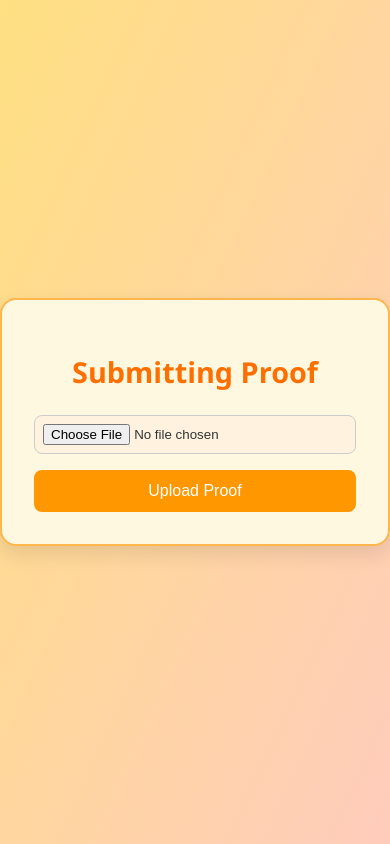
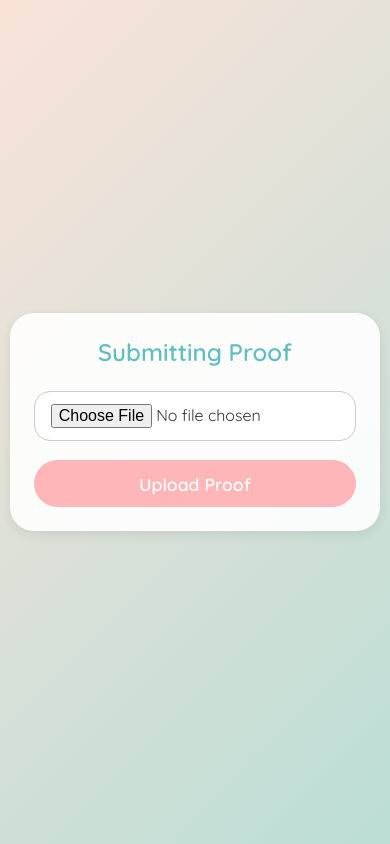
Before and after one commit to m1orez/summer-bingo, a plain HTML site: page pages/taskProof.html in a window 390 px wide. Drawn offline with Linux system fonts and the light colour scheme.

```diff
--- a/styles/taskProof.css
+++ b/styles/taskProof.css
@@ -1,70 +1,94 @@
-/* taskProof.css */
+@import url('https://fonts.googleapis.com/css2?family=Quicksand:wght@400;600&display=swap');
+
+* {
+  margin: 0;
+  padding: 0;
+  box-sizing: border-box;
+  font-family: 'Quicksand', sans-serif;
+}
 
 body {
-    margin: 0;
-    font-family: 'Segoe UI', Tahoma, Geneva, Verdana, sans-serif;
-    background: linear-gradient(to bottom right, #ffe082, #ffccbc);
-    color: #333;
   display: flex;
   justify-content: center;
   align-items: center;
   height: 100vh;
+  background: linear-gradient(135deg, #FAE3D9, #BBDED6);
+  color: #333;
 }
 
 .proof-container {
-    background: #fff8e1;
-    border: 2px solid #ffb74d;
-    border-radius: 16px;
+  width: 90%;
+  max-width: 450px;
+  background-color: rgba(255, 255, 255, 0.9);
+  border-radius: 1.5rem;
   padding: 2rem;
-    max-width: 400px;
-    width: 90%;
-    box-shadow: 0 8px 20px rgba(0, 0, 0, 0.1);
+  box-shadow: 0 4px 12px rgba(0, 0, 0, 0.08);
   text-align: center;
 }
 
 #task-title {
-    font-size: 1.8rem;
-    color: #ff6f00;
+  font-size: 2rem;
+  color: #61C0BF;
   margin-bottom: 1rem;
 }
 
 #task-desc {
   font-size: 1rem;
+  color: #555;
   margin-bottom: 1.5rem;
-    color: #666;
 }
 
 form {
   display: flex;
   flex-direction: column;
-    gap: 1rem;
+  gap: 1.2rem;
 }
 
 input[type="file"] {
-    padding: 0.5rem;
-    border-radius: 8px;
+  padding: 0.75rem 1rem;
   border: 1px solid #ccc;
-    background: #fff3e0;
+  border-radius: 1rem;
+  background-color: #fff;
+  font-size: 1rem;
   cursor: pointer;
+  transition: border-color 0.3s ease;
+}
+
+input[type="file"]:focus {
+  border-color: #FFB6B9;
+  outline: none;
 }
 
 button[type="submit"] {
-    padding: 0.75rem;
-    background-color: #ff9800;
+  padding: 0.8rem 1.5rem;
+  background-color: #FFB6B9;
   color: white;
+  font-size: 1.1rem;
+  font-weight: 600;
   border: none;
-    border-radius: 8px;
-    font-size: 1rem;
+  border-radius: 2rem;
   cursor: pointer;
-    transition: background 0.3s;
+  transition: background-color 0.3s ease;
 }
 
 button[type="submit"]:hover {
-    background-color: #fb8c00;
+  background-color: #FAD4C0;
+  color: #333;
 }
 
 #statusMessage {
   margin-top: 1rem;
   font-size: 0.95rem;
-    color: #2e7d32;
+  color: #333;
 }
+
+@media (max-width: 768px) {
+  .proof-container {
+    padding: 1.5rem;
+    width: 95%;
+  }
+
+  #task-title {
+    font-size: 1.5rem;
+  }
+}
```
Also changed, not shown: scripts/tasks.js (+37 -1 lines), styles/tasks.css (+3 -6 lines). Lines whose indentation alone changed are shown as unchanged.
